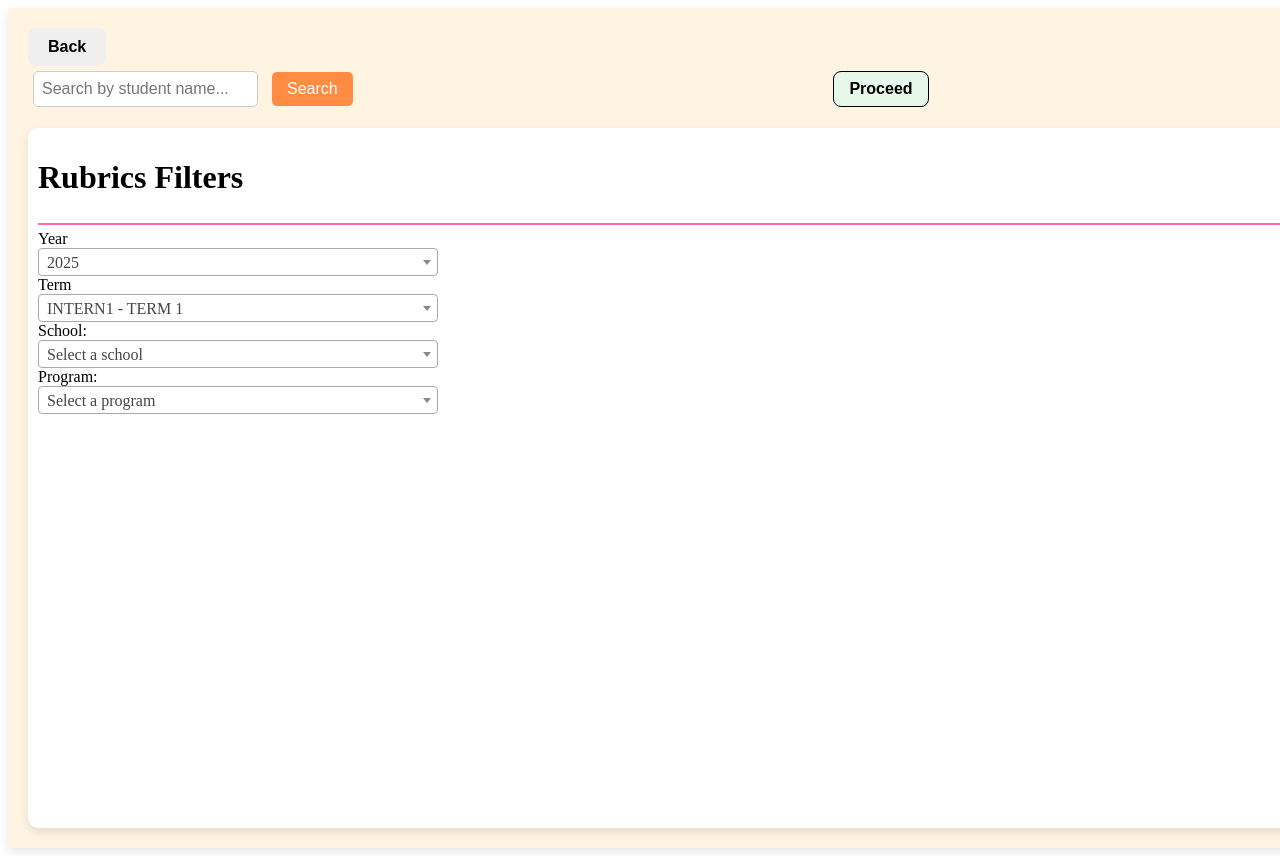
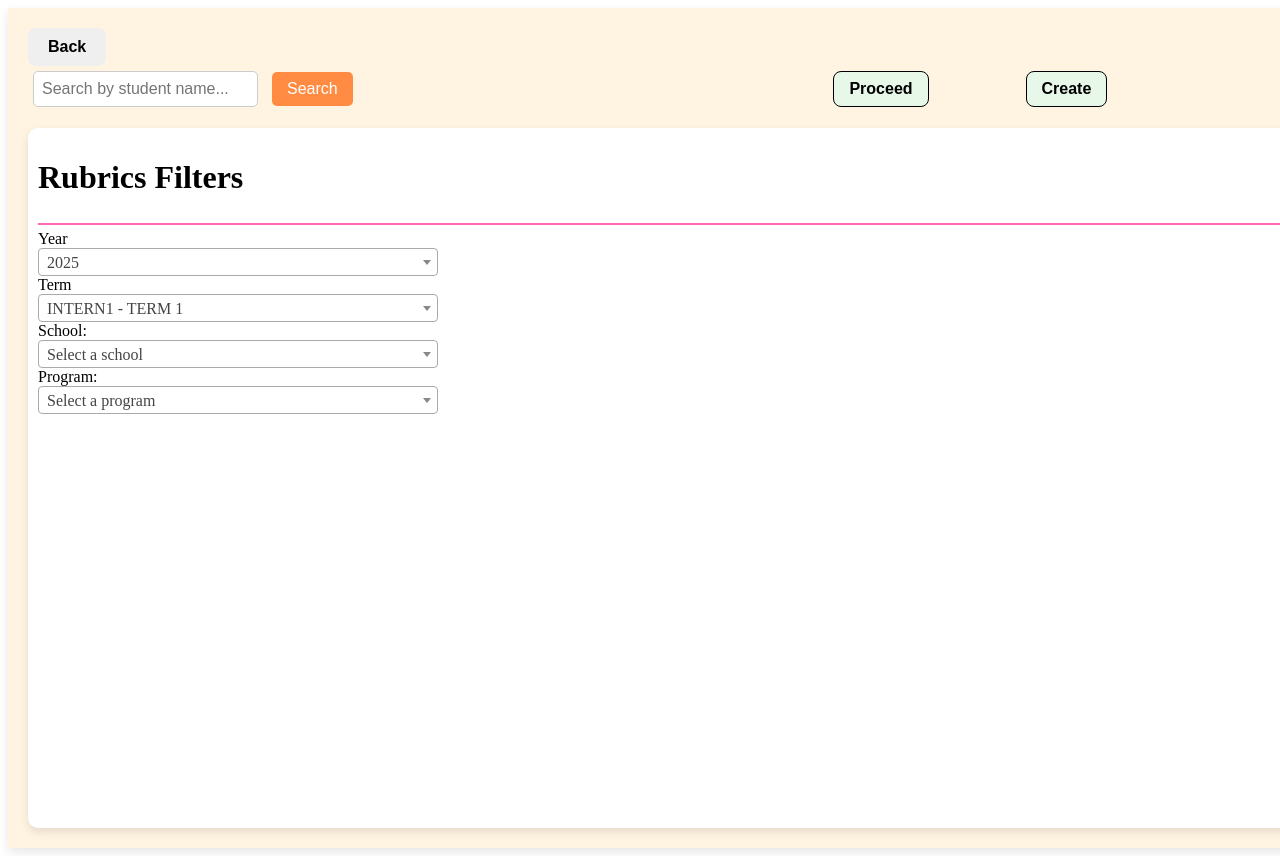
Before and after one commit to RoninSenpai/Internship-Assessment-System, a PHP site: page /templates/schooluser/faculty/rubrics.php in a window 1280 px wide. Run offline with PHP 8.4, Linux system fonts and the light colour scheme; style sheets or scripts are compiled from the project's sources; some libraries are stand-ins or nearby versions; some web fonts are replaced.

Commit message:
- added create button to rubrics

```diff
--- a/templates/schooluser/faculty/rubrics.php
+++ b/templates/schooluser/faculty/rubrics.php
@@ -74,6 +74,20 @@
             transition: all 0.3s ease;
             justify-content: end; /* Align search bar to the right */
 }
+
+.create button{
+            background-color: #E7F8E9;
+            margin-top: 5px;
+            margin-left: 700%; /* Align to the right */
+            padding: 8px 15px;
+            border: 1px solid rgb(0, 0, 0);
+            border-radius: 8px;
+            font-weight: bold;
+            font-size: 1rem;
+            cursor: pointer;
+            transition: all 0.3s ease;
+            justify-content: end; /* Align search bar to the right */
+}
     .information {
             background-color: #ffffff;
             padding: 10px;
@@ -140,6 +154,10 @@
                 </div>
                 <div class="proceed">
                     <button onclick="window.location.href='../../../templates/schooluser/faculty/rubrics.php'">Proceed</button>
+        </div>
+
+        <div class="create">
+                    <button onclick="window.location.href='../../../templates/schooluser/faculty/rubrics.php'">Create</button>
         </div>
         </div>
     <div class="information">
```
